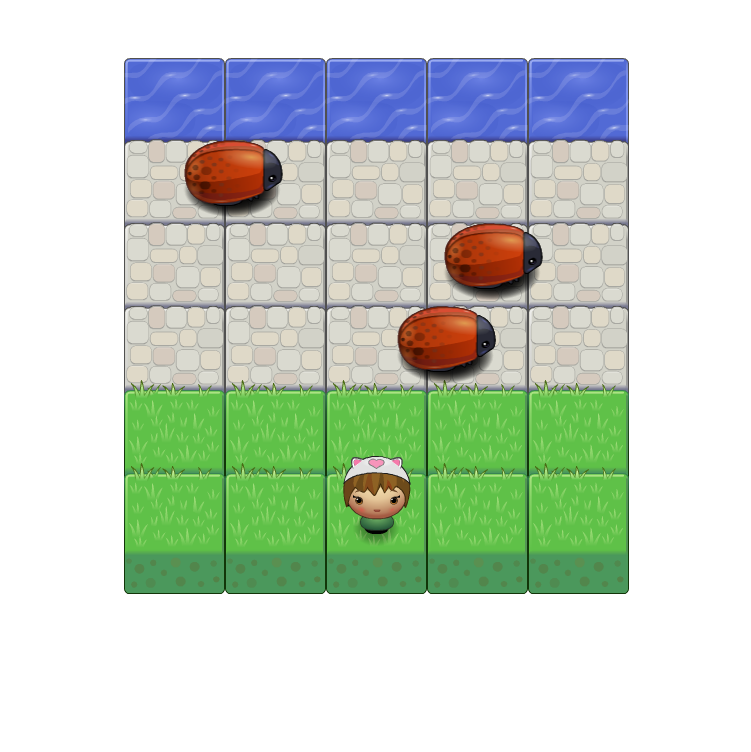
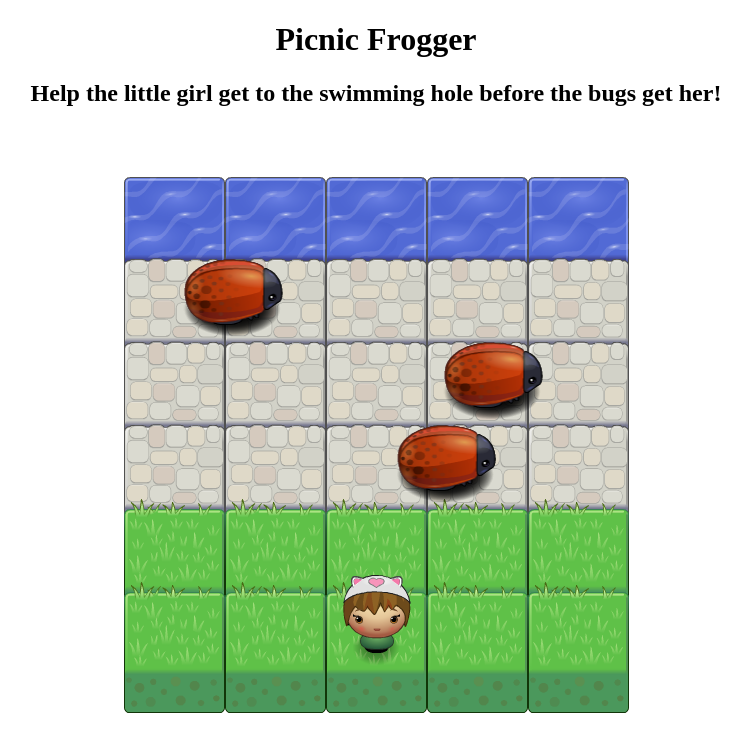
Before and after one commit to amiecroteau/arcade_game, a plain HTML site: page index.html in a window 1280 px wide. Shown: the whole page, without its empty margins (264-1015 px from the left). Drawn offline with Linux system fonts and the light colour scheme.

Commit message:
Made a small change to the title

```diff
--- a/index.html
+++ b/index.html
@@ -3,13 +3,14 @@
 <html>
 <head>
 <meta charset="UTF-8">
-<title>Effective JavaScript: Frogger</title>
+<title>Picnic Frogger</title>
 <link rel="stylesheet" href="css/style.css">
 
 <!-- Latest compiled and minified CSS -->
 </head>
 <body>
-
+	<h1> Picnic Frogger</h1>
+	<h2> Help the little girl get to the swimming hole before the bugs get her! </h2>
 <div id="end-modal" class="modal">
      <div class="modal-content">
           <h1>You won!</h1>
```
